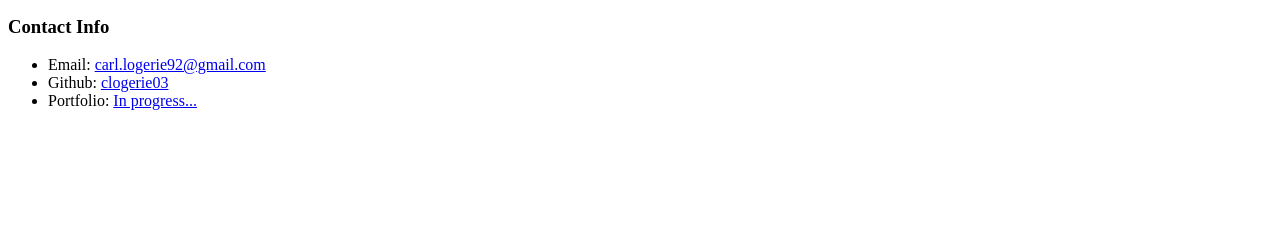
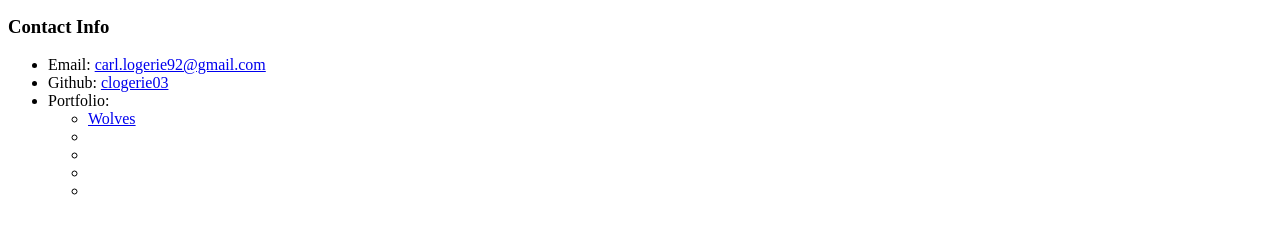
Before and after one commit to clogerie03/02_06-GithubPagesProject, a plain HTML site: page portfolio/index.html in a window 1280 px wide. Shown: the part 404-638 px from the top of the page. Drawn offline with Linux system fonts and the light colour scheme.

Commit message:
added wolves page portfolio site

```diff
--- a/portfolio/index.html
+++ b/portfolio/index.html
@@ -16,7 +16,16 @@
     <ul>
         <li>Email: <a href="#">carl.logerie92@gmail.com</a></li>
         <li>Github: <a href="https://github.com/clogerie03" target="_blank" rel="noopener noreferrer">clogerie03</a></li>
-        <li>Portfolio: <a href="../portfolio/index.html">In progress...</a></li>
+        <li>
+            Portfolio:
+            <ul>
+                <li><a href="../index.html" target="_blank" rel="noopener noreferrer">Wolves</a></li>
+                <li></li>
+                <li></li>
+                <li></li>
+                <li></li>
+            </ul>
+        </li>
     </ul>
 
 </body>
```
